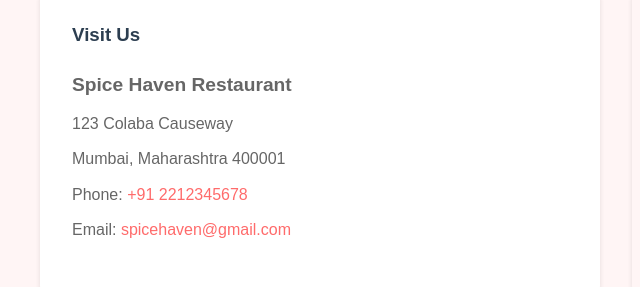
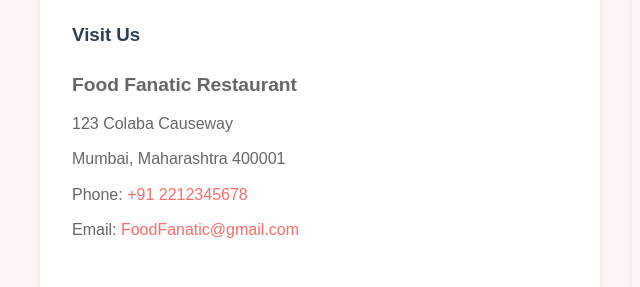
Before and after one commit to Rayan-141/Restaurant-Lab-Session, a plain HTML site: page index.html in a window 1280 px wide. Shown: the part 3465-3752 px from the top of the page, 24-664 px from the left. Drawn offline with Linux system fonts and the light colour scheme; grey boxes are pictures that could not be loaded.

Commit message:
index.html

```diff
--- a/index.html
+++ b/index.html
@@ -163,11 +163,11 @@
             <div class="address">
                 <h3>Visit Us</h3>
                 <div class="contact-info">
-                    <p class="restaurant-name">Spice Haven Restaurant</p>
+                    <p class="restaurant-name">Food Fanatic Restaurant</p>
                     <p class="address-line">123 Colaba Causeway</p>
                     <p class="city-state">Mumbai, Maharashtra 400001</p>
                     <p class="phone">Phone: <a href="tel:+912212345678">+91 2212345678</a></p>
-                    <p class="email">Email: <a href="mailto:spicehaven@gmail.com">spicehaven@gmail.com</a></p>
+                    <p class="email">Email: <a href="mailto:spicehaven@gmail.com">FoodFanatic@gmail.com</a></p>
                 </div>
             </div>
             <div class="map">
```
